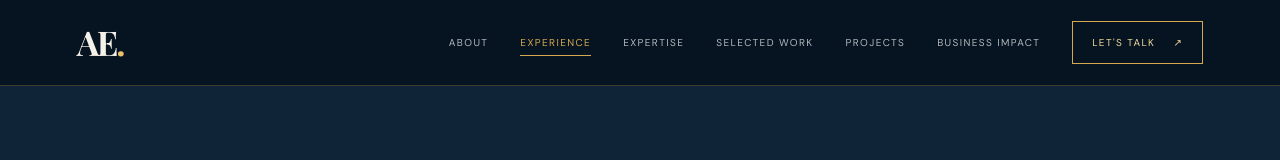
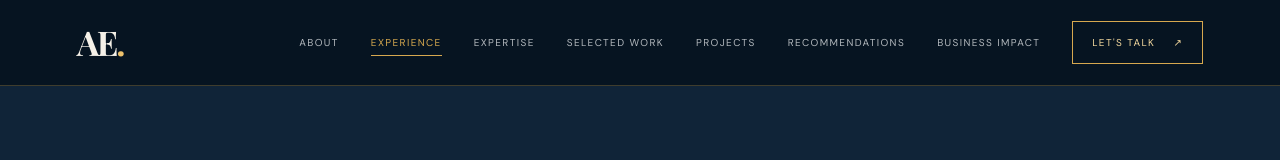
Before and after one commit to Shahawey1/Shahawey1.github.io, a plain HTML site: page experience.html in a window 1280 px wide. Shown: the top 160 px of the page. Drawn offline with nearby package versions, Linux system fonts and the light colour scheme; a web font is replaced by a local one.

Commit message:
Add Recommendations to portfolio navigation

```diff
--- a/experience.html
+++ b/experience.html
@@ -8,7 +8,7 @@
 <link rel="stylesheet" href="styles.css"></head><body>
 <div class="cursor-glow" aria-hidden="true"></div><header class="site-header">
   <a class="brand" href="index.html" aria-label="Ahmed Elshahawey home">AE<span>.</span></a>
-  <nav class="nav" id="nav"><a href="about.html">About</a><a href="experience.html" class="active" aria-current="page">Experience</a><a href="expertise.html">Expertise</a><a href="work.html">Selected Work</a><a href="projects.html">Projects</a><a href="impact.html">Business Impact</a><a href="contact.html" class="nav-contact">Let's talk <span>↗</span></a></nav>
+  <nav class="nav" id="nav"><a href="about.html">About</a><a href="experience.html" class="active" aria-current="page">Experience</a><a href="expertise.html">Expertise</a><a href="work.html">Selected Work</a><a href="projects.html">Projects</a><a href="recommendations.html">Recommendations</a><a href="impact.html">Business Impact</a><a href="contact.html" class="nav-contact">Let's talk <span>↗</span></a></nav>
   <button class="menu-toggle" id="menuToggle" aria-label="Toggle navigation" aria-expanded="false"><span></span><span></span></button>
  </header>
 <main id="top"><section class="experience section-wrap" id="experience">
```
